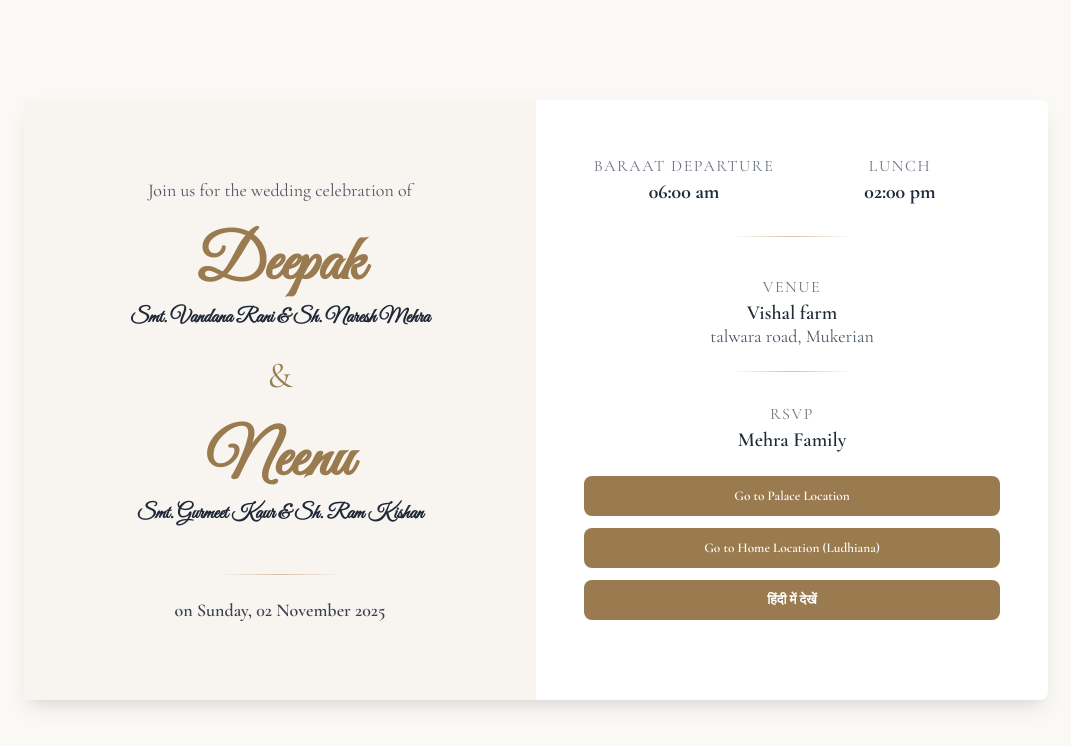
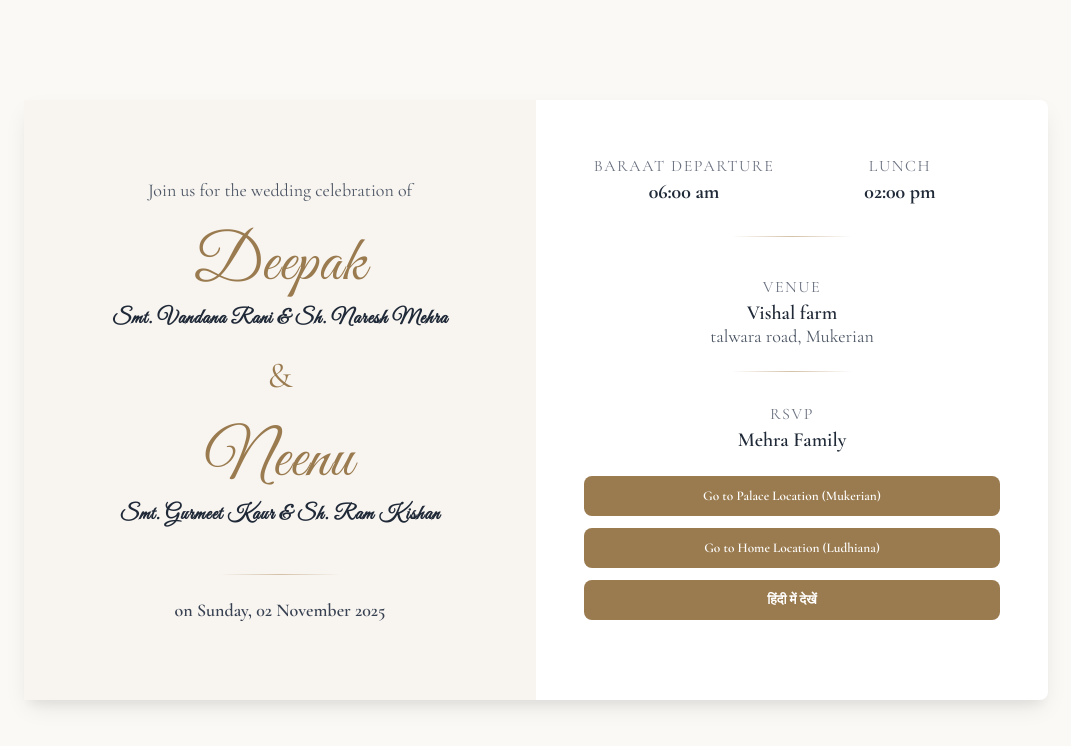
Before and after one commit to deepakmehra96/profile, a Next.js app: page /wedding-deepak in a window 1280 px wide. Shown: the top 746 px of the page, without its empty margins (104-1175 px from the left). Built offline with nearby package versions, Linux system fonts and the light colour scheme.

Commit message:
updated fonts

```diff
--- a/src/app/globals.css
+++ b/src/app/globals.css
@@ -1,3 +1,16 @@
+@import url('https://fonts.googleapis.com/css2?family=Great+Vibes&display=swap');
+
+.text-greatvibes {
+  font-family: 'Great Vibes', cursive;
+  -webkit-font-smoothing: antialiased; /* for Mac/WebKit */
+  -moz-osx-font-smoothing: grayscale;  /* for Mac */
+  text-rendering: optimizeLegibility;  /* smoother curves */
+  font-weight: 400;
+  letter-spacing: 1px; /* fixes Windows bold look */
+  transform: scaleY(1.02); /* optional tweak for balance */
+}
+
+
 :root {
   --background: #ffffff;
   --foreground: #171717;
--- a/src/app/wedding-deepak/page.tsx
+++ b/src/app/wedding-deepak/page.tsx
@@ -22,7 +22,7 @@ const WeddingNeenu: React.FC = () => {
             venueAddress: "talwara road, Mukerian",
             rsvp: "RSVP",
             rsvpFamily: "Mehra Family",
-            locationButton: "Go to Palace Location",
+            locationButton: "Go to Palace Location (Mukerian)",
             homeButton: "Go to Home Location (Ludhiana)",
             modalTitle: "Palace Location",
             homeModalTitle: "Home Location (Ludhaina)",
@@ -45,7 +45,7 @@ const WeddingNeenu: React.FC = () => {
             venueAddress: "तलवाड़ा रोड, मुकेरियां",
             rsvp: "उपस्थिति सूचना",
             rsvpFamily: "मेहरा परिवार",
-            locationButton: "शादी का स्थान देखें",
+            locationButton: "शादी का स्थान देखें (मुकेरियां)",
             homeButton: "घर का स्थान देखें (लुधियाना)",
             modalTitle: "शादी का स्थान (पलेस)",
             homeModalTitle: "घर का स्थान (लुधियाना)",
@@ -167,11 +167,12 @@ const WeddingNeenu: React.FC = () => {
                             </p>
 
                             <h1 style={{
-                                fontFamily: "'Great Vibes', cursive",
                                 fontSize: '4rem',
                                 margin: '1.5rem 0',
                                 color: '#9A7B4F'
-                            }}>
+                            }}
+                            className="text-greatvibes"
+                            >
                                 {t.groom}
                                 <p style={{
                                     fontSize: '1.25rem',
@@ -194,7 +195,9 @@ const WeddingNeenu: React.FC = () => {
                                 fontSize: '4rem',
                                 margin: '1.5rem 0',
                                 color: '#9A7B4F'
-                            }}>
+                            }}
+                            className="text-greatvibes"
+                            >
                                 {t.bride}
                                 <p style={{
                                     fontSize: '1.25rem',
```
